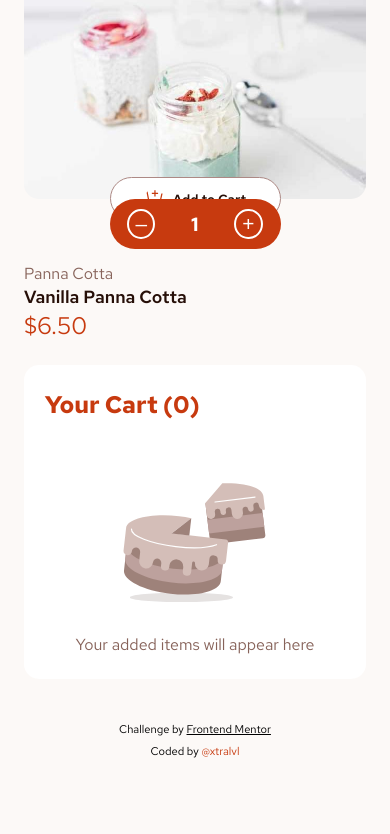
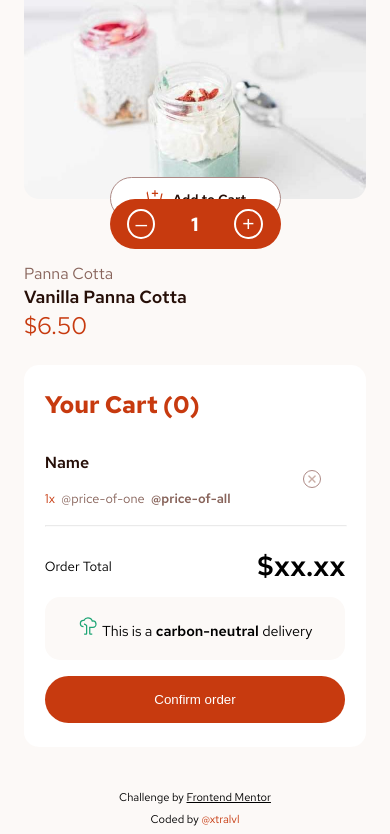
Before and after one commit to xtralvl/Product-list-with-cart, a website built with Vite: page my-app/index.html in a window 390 px wide. Shown: the part 3209-4043 px from the top of the page. Before the commit the page ends 3975 px from the top, so only its background shows below. Built offline with nearby package versions, Linux system fonts and the light colour scheme.

Commit message:
mobile layout done

```diff
--- a/my-app/index.html
+++ b/my-app/index.html
@@ -209,11 +209,46 @@
     </main>
 
     <!-- CART -->
-    <section id="cart" class="empty-cart" aria-label="Shopping cart">
+     <!-- EMPTY CART -->
+    <section id="cart" aria-label="Shopping cart">
 
-      <h4 id="quantity" >Your Cart (<span aria-live="polite"><!-- Quantity -->0</span>)</h4>
-      <img id="empty-cart-image" src="./public/assets/images/illustration-empty-cart.svg">
-      <p>Your added items will appear here</p>
+      <div class="empty-cart" >
+        <h4 id="quantity">Your Cart (<span aria-live="polite"><!-- Quantity -->0</span>)</h4>
+        <img id="empty-cart-image" src="./public/assets/images/illustration-empty-cart.svg">
+        <p>Your added items will appear here</p>
+      </div>
+
+      <div class="not-empty-cart" >
+        <h4 id="quantity">Your Cart (<span aria-live="polite"><!-- Quantity -->0</span>)</h4>
+
+        <div id="items-in-cart" >
+          <div class="item">
+            <p class="item-name">Name</p>
+            <div class="details-div-in-cart" >
+              <p class="item-count">1x</p>
+              <p class="price-of-one">@price-of-one</p>
+              <p class="price-of-all">@price-of-all</p>
+            </div>
+            <button><img id="remove-item-icon" src="./public/assets/images/icon-remove-item.svg" ></button>
+            <hr>
+          </div>
+        </div>
+
+        <div id="order-total-container" >
+          <h5>Order Total</h5>
+          <span id="total-amount">$xx.xx</span>
+        </div>
+
+        <div id="carbon-neutral-container" >
+          <p> <img src="./public/assets/images/icon-carbon-neutral.svg"> This is a <span>carbon-neutral</span> delivery</p>
+        </div>
+
+        <div id="confirm-order-button-container" >
+          <button class="confirm-order-button">Confirm order</button>
+        </div>
+
+      </div>
+
 
     </section>
 
--- a/my-app/src/mobile.scss
+++ b/my-app/src/mobile.scss
@@ -2,8 +2,14 @@
 @use './style_resources/mixins.scss' as *;
 
 
+@media (max-width: 500px) {
 
-@media (max-width: 500px) {
+    .add-to-cart,
+    .quantity-controller button,
+    .not-empty-cart button {
+    cursor: pointer;
+}
+
 
    body {
     background-color: hsl(20, 50%, 98%);
@@ -83,7 +89,10 @@
     .not-empty-cart {
         @include not-empty-cart-style;
 
+
+
 }
+
 
 footer {
     margin-top: 2rem;
--- a/my-app/src/style_resources/mixins.scss
+++ b/my-app/src/style_resources/mixins.scss
@@ -2,6 +2,8 @@
 @mixin border-radius($radius) {
     border-radius: $radius;
   }
+
+
 
   @mixin add-to-cart-style {
     @include border-radius(25px);
@@ -33,7 +35,6 @@
     border: 2px solid white;
     border-radius: 50%;
     font-size: 1.3rem;
-    cursor: pointer;
     color: white;
   }
 
@@ -52,7 +53,8 @@
 
 // === EMPTY CART STYE === //
 @mixin empty-cart-style {
-  display: flex;
+  display: none;
+  // display: flex;
   flex-direction: column;
 
   #quantity {
@@ -65,7 +67,7 @@
     justify-self: center;
     align-self: center;
     margin-top: 1rem;
-    width: 150px;
+    width: 55%;
     opacity: 0.8;
   }
 
@@ -80,8 +82,135 @@
 
   @mixin not-empty-cart-style {
 
+    #quantity {
+      justify-self: flex-start !important;
+      font-size: 1.5rem;
+      margin-top: 1rem;
+    }
+
+
+    .item {
+      display: grid;
+      grid-template-rows: auto auto auto;
+      grid-template-columns: auto auto;
+
+      .item-name {
+        grid-row: 1;
+        grid-column: 1;
+        margin-top: 0;
+        color: hsl(14, 65%, 9%);
+        font-weight: 600;
+      }
+
+      .details-div-in-cart {
+        display: flex;
+        grid-row: 2;
+        grid-column: 1;
+        margin-bottom: -1rem;
+
+        .item-count {
+          color: variables.$price-color;
+        }
+
+        .item-count,
+        .price-of-one,
+        .price-of-all {
+          font-size: 0.8rem;
+          margin: 0.1rem 0.4rem 0.1rem 0 ;
+        }
+
+        .price-of-one,
+        .price-of-all {
+          color: hsl(12, 20%, 44%);
+        }
+
+        .price-of-all {
+          font-weight: 600;
+        }
+
+      }
+
+      button {
+        border: none;
+        padding: 0;
+        width: 1.5rem;
+        height: 1.5rem;
+        background-color: white;
+        align-self: center;
+        justify-self: center;
+        grid-row: 1 / 3;
+        grid-column: 2;
+        margin-bottom: -1rem;
+
+      }
+
+      #remove-item-icon {
+        grid-column: 2;
+        width: 0.6rem;
+        border: 1px solid hsl(7, 20%, 60%);
+        padding: 0.2rem;
+      }
+
+      hr {
+        margin-top: 2rem;
+        grid-row: 3;
+        grid-column: 1 / 3;
+        width: 100%;
+        opacity: 0.2;
+
+      }
+
+    }
+
+    #order-total-container {
+      display: flex;
+      align-items: center;
+      justify-content: space-between;
+
+      h5 {
+        font-weight: 100;
+      }
+
+      #total-amount {
+        font-size: 1.8rem;
+        font-weight: 600;
+      }
+  }
+
+    #carbon-neutral-container {
+      padding: 0.3rem 0.8rem;
+      background-color: hsl(20, 50%, 98%);
+      border-radius: 15px;
+      font-size: 0.9rem;
+      display: flex;
+      justify-content: center;
+      align-items: center;
+
+      span {
+        font-weight: 600;
+      }
+
+    }
+
+
+    #confirm-order-button-container {
+      display: flex;
+      justify-content: center;
+      margin: 1rem 0;
+
+      .confirm-order-button {
+        border-radius: 30px;
+        background-color: variables.$price-color;
+        padding: 1rem;
+        color: white;
+        border: none;
+        width: 100%;
+      }
+
+    }
+
     .empty-cart-image {
       display: none;
-  }
+    }
 
   }
```
